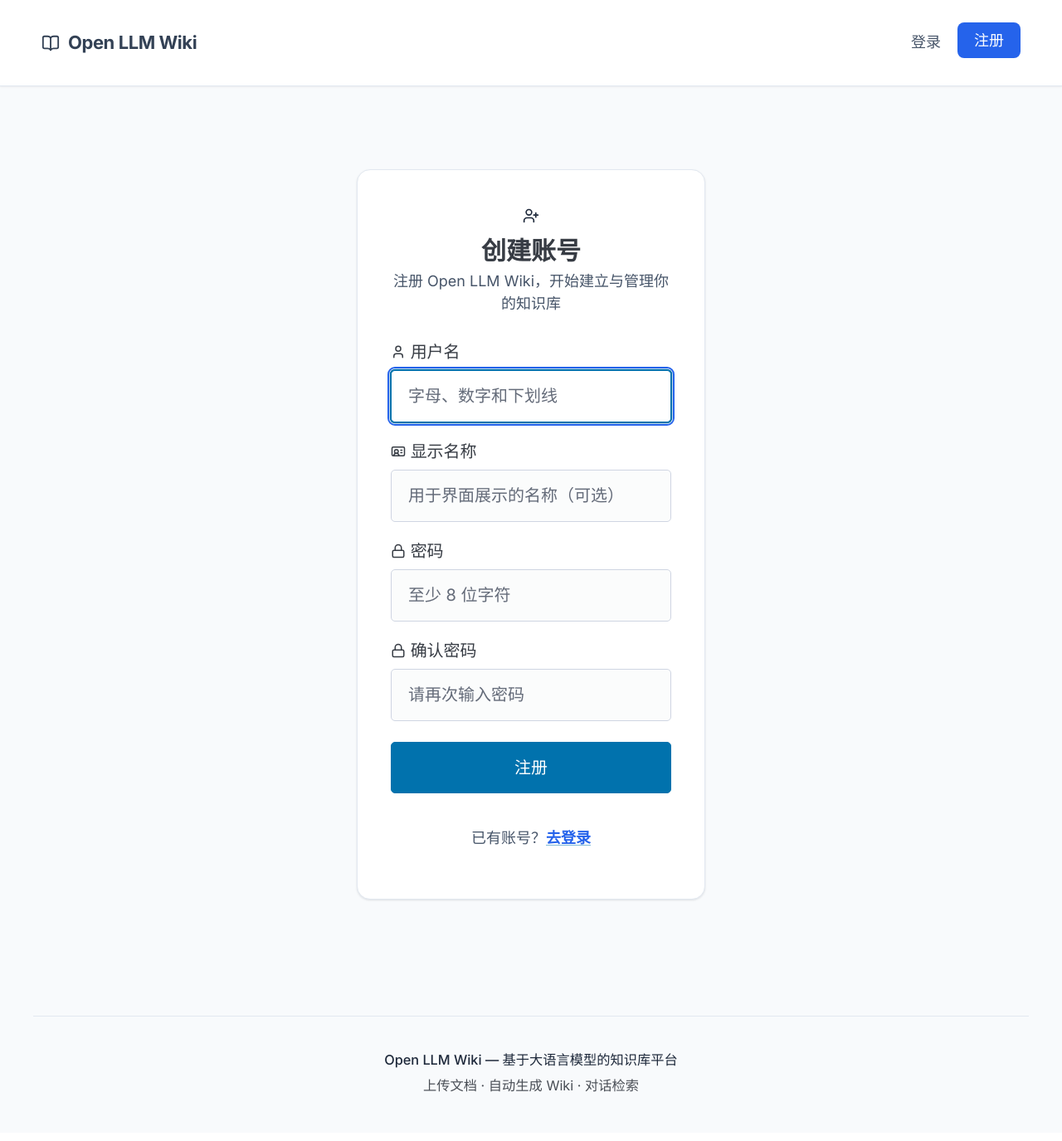
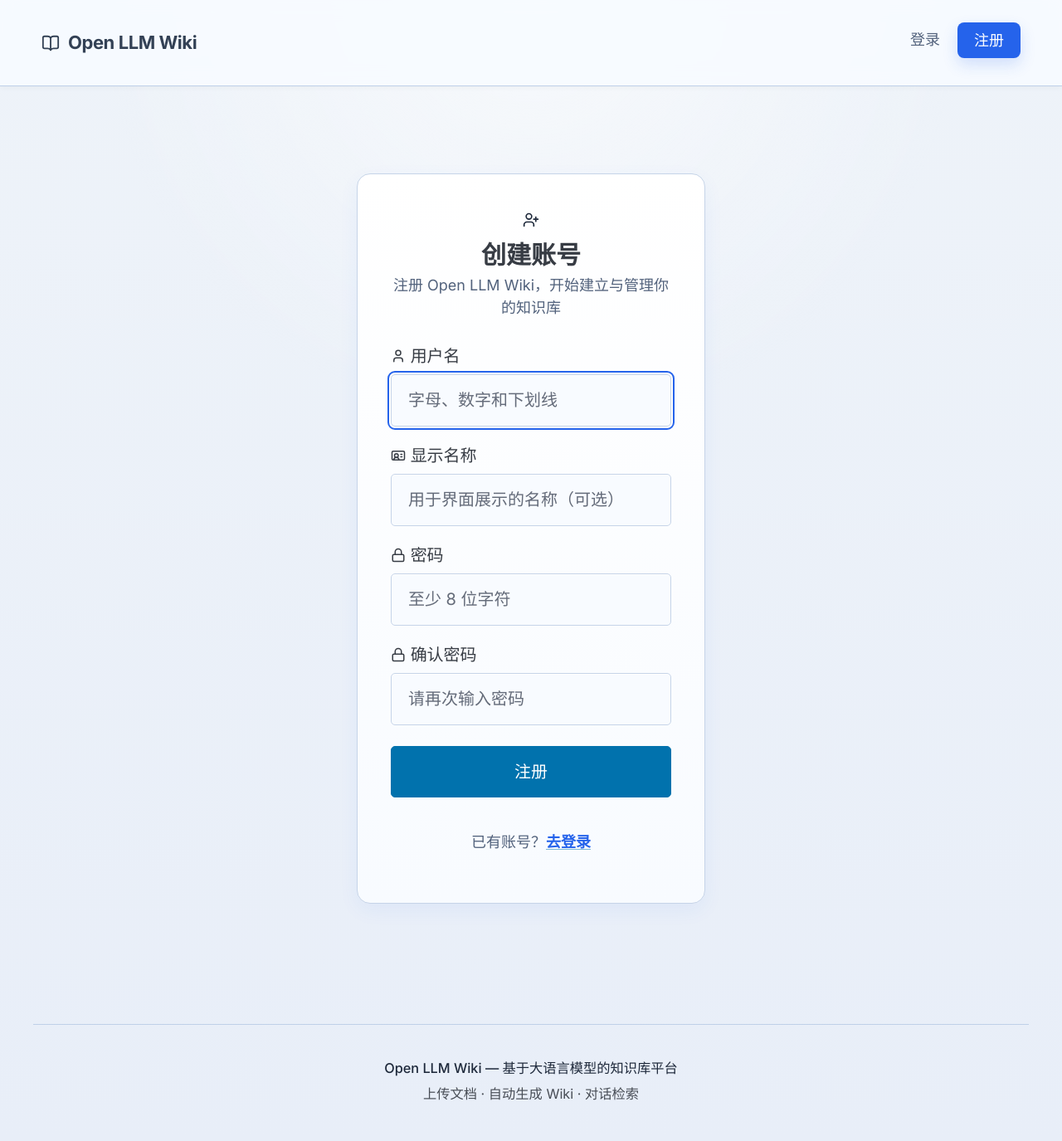
Before and after one commit to brianxiadong/open-llm-wiki, a Flask app: page /register in a window 1280 px wide. Shown: the whole page at 83% size. Before the commit the page ends 1316 px from the top, so only its background shows below. Run offline with Flask 3, Linux system fonts and the light colour scheme; parts of the project's set-up code (start-up, migrations or seed data) failed here and were passed over; some libraries are stand-ins or nearby versions.

Commit message:
style: 强化蓝灰层级，提升界面分隔与可读性
通过蓝灰壳层、侧栏反差和更清晰的边框阴影，让知识库界面不再一片纯白，并突出导航与内容区层级。

Made-with: Cursor

```diff
--- a/static/css/style.css
+++ b/static/css/style.css
@@ -1,20 +1,25 @@
 /* ============================================================
-   Open LLM Wiki — Design system (Swiss minimal + doc/wiki UX)
-   Tokens: slate neutrals, blue CTA (#2563EB), Inter typography
+   Open LLM Wiki — Design system (B2 + S2 layered shell)
+   Tokens: blue-gray shell, bright content core, clearer borders
    ============================================================ */
 
 :root {
   --brand: #2563eb;
   --brand-light: #60a5fa;
-  --brand-bg: #eff6ff;
+  --brand-bg: #edf4fd;
   --brand-hover: #1d4ed8;
   --logo: #334155;
+  --shell-bg: #e8eef8;
+  --shell-bg-alt: #eef3f9;
   --surface: #ffffff;
-  --surface-dim: #f8fafc;
+  --surface-soft: #f8fbff;
+  --surface-panel: #edf4fd;
+  --surface-dim: #e8eef8;
   --text: #1e293b;
-  --text-muted: #475569;
-  --border: #e2e8f0;
-  --border-light: #f1f5f9;
+  --text-muted: #52627c;
+  --border: #c6d4e8;
+  --border-light: #d8e3f4;
+  --border-strong: #bfd0e8;
   --success: #16a34a;
   --success-bg: #f0fdf4;
   --error: #dc2626;
@@ -25,10 +30,10 @@
   --info-bg: #eff6ff;
   --radius: 10px;
   --radius-lg: 16px;
-  --shadow-sm: 0 1px 2px rgba(15, 23, 42, 0.06);
-  --shadow: 0 1px 3px rgba(15, 23, 42, 0.08), 0 1px 2px rgba(15, 23, 42, 0.04);
-  --shadow-md: 0 4px 6px -1px rgba(15, 23, 42, 0.08), 0 2px 4px -2px rgba(15, 23, 42, 0.05);
-  --shadow-lg: 0 10px 15px -3px rgba(15, 23, 42, 0.08), 0 4px 6px -4px rgba(15, 23, 42, 0.04);
+  --shadow-sm: 0 2px 6px rgba(15, 23, 42, 0.04);
+  --shadow: 0 8px 24px rgba(37, 99, 235, 0.06);
+  --shadow-md: 0 12px 30px rgba(37, 99, 235, 0.09);
+  --shadow-lg: 0 18px 38px rgba(37, 99, 235, 0.12);
   --transition: 0.2s cubic-bezier(.4, 0, .2, 1);
   --font-sans: "Inter", system-ui, -apple-system, "Segoe UI", Roboto, sans-serif;
 }
@@ -58,10 +63,27 @@
 }
 
 body {
-  background: var(--surface-dim);
+  background:
+    radial-gradient(circle at top, rgba(255, 255, 255, 0.55), transparent 34%),
+    linear-gradient(180deg, var(--shell-bg-alt) 0%, var(--shell-bg) 100%);
   color: var(--text);
   font-family: var(--font-sans);
   -webkit-font-smoothing: antialiased;
+  min-height: 100vh;
+}
+
+input:not([type="checkbox"]):not([type="radio"]):not([type="range"]):not([type="file"]),
+textarea,
+select {
+  background: var(--surface-soft);
+  border-color: var(--border);
+  box-shadow: inset 0 1px 0 rgba(255, 255, 255, 0.72);
+}
+
+input:not([type="checkbox"]):not([type="radio"]):not([type="range"]):not([type="file"]):hover,
+textarea:hover,
+select:hover {
+  border-color: var(--border-strong);
 }
 
 .skip-link {
@@ -101,8 +123,8 @@ textarea:focus-visible {
 
 /* ── Site Header ─────────────────────────────────────────── */
 .site-header {
-  background: rgba(255, 255, 255, 0.92);
-  border-bottom: 1px solid var(--border);
+  background: rgba(248, 251, 255, 0.9);
+  border-bottom: 1px solid var(--border-strong);
   box-shadow: var(--shadow-sm);
   position: sticky;
   top: 0;
@@ -131,8 +153,12 @@ textarea:focus-visible {
   text-decoration: none; display: flex; align-items: center; gap: 0.35rem;
   transition: color var(--transition);
   border-radius: 6px;
+  padding: 0.35rem 0.55rem;
 }
-.nav-link:hover { color: var(--brand) !important; }
+.nav-link:hover {
+  color: var(--brand) !important;
+  background: rgba(255, 255, 255, 0.68);
+}
 
 .avatar-trigger { display: flex; align-items: center; gap: 0.5rem; cursor: pointer; }
 .avatar-circle {
@@ -145,18 +171,19 @@ textarea:focus-visible {
   background: var(--brand) !important; color: #fff !important;
   border: none !important; border-radius: 8px !important;
   padding: 0.4rem 1rem !important; font-size: 0.9rem !important;
+  box-shadow: 0 8px 18px rgba(37, 99, 235, 0.18);
 }
 .btn-nav-register:hover { background: var(--brand-hover) !important; }
 
 /* ── Main Content ────────────────────────────────────────── */
-.main-content { min-height: calc(100vh - 160px); padding-top: 2rem; padding-bottom: 2rem; }
+.main-content { min-height: calc(100vh - 160px); padding-top: 2.25rem; padding-bottom: 2.25rem; }
 
 /* ── Footer ──────────────────────────────────────────────── */
 .site-footer {
   text-align: center;
   padding: 2rem 0 2.25rem;
   margin-top: 2rem;
-  border-top: 1px solid var(--border);
+  border-top: 1px solid var(--border-strong);
   color: var(--text-muted);
   font-size: 0.8125rem;
 }
@@ -184,7 +211,8 @@ textarea:focus-visible {
 
 /* ── Cards (overriding Pico article) ─────────────────────── */
 article, .card {
-  background: var(--surface); border: 1px solid var(--border);
+  background: linear-gradient(180deg, #ffffff 0%, var(--surface-soft) 100%);
+  border: 1px solid var(--border);
   border-radius: var(--radius-lg); box-shadow: var(--shadow);
   padding: 1.5rem;
 }
```
Also changed, not shown: other parts of static/css/style.css (+30 -20 lines), docs/design.md (+1 -1 lines), static/css/chat.css (+47 -33 lines).
